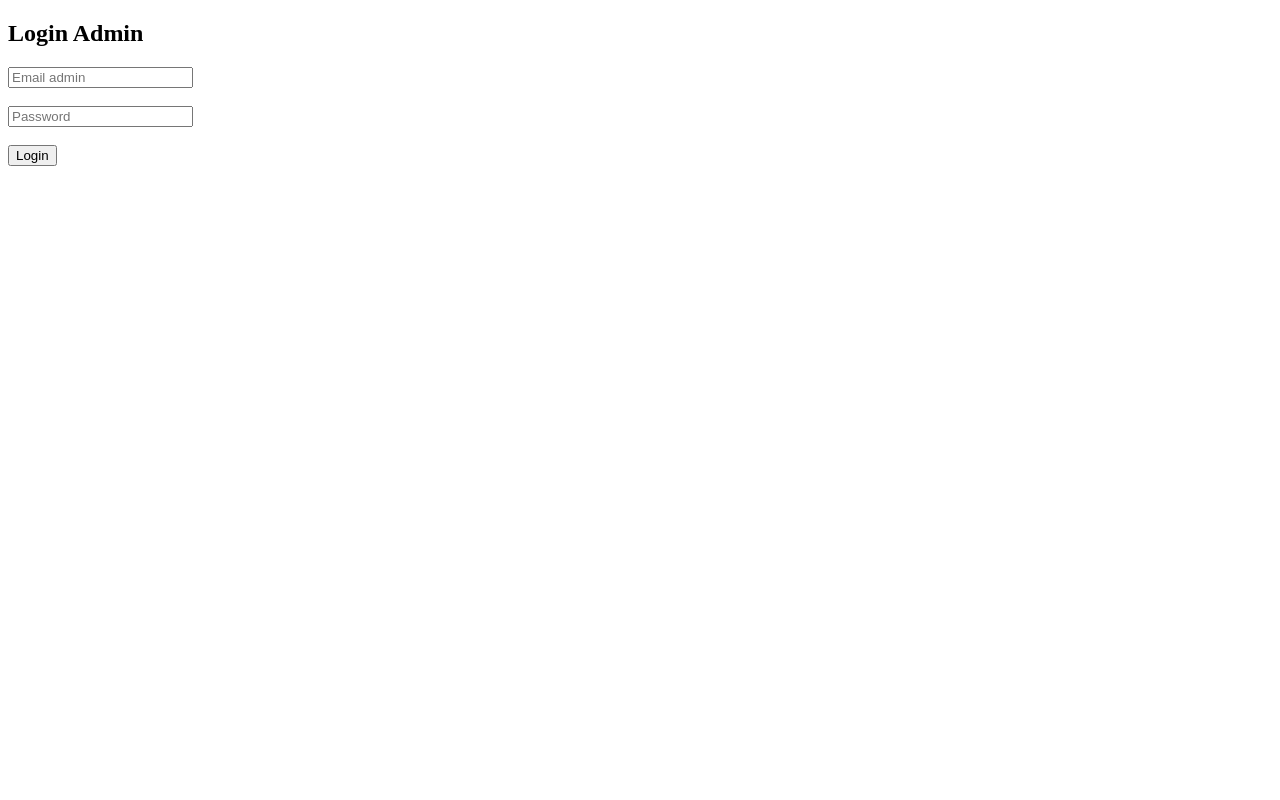
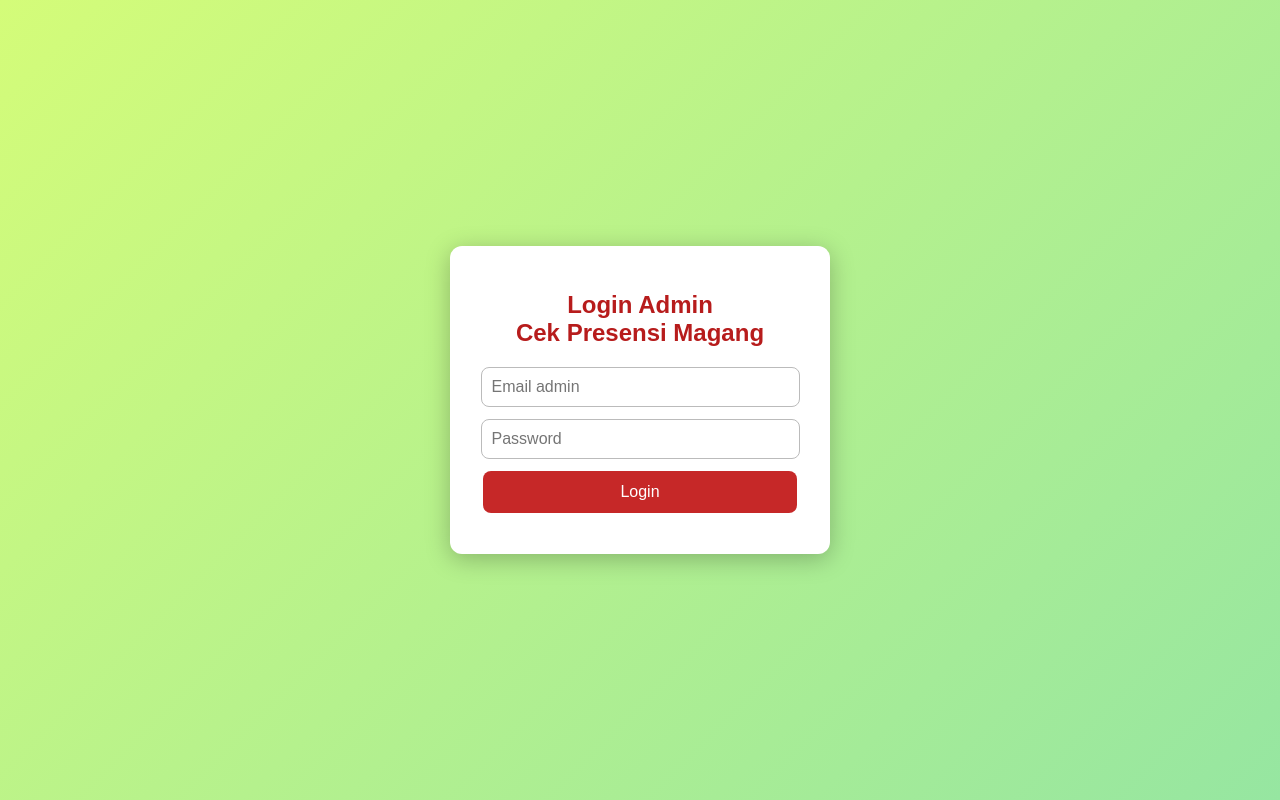
Before and after one commit to ahmadnurfirmansyah-web/absensi_app, a plain HTML site: page admin-login.html in a window 1280 px wide. Drawn offline with nearby package versions, Linux system fonts and the light colour scheme.

Commit message:
Update admin-login.html

```diff
--- a/admin-login.html
+++ b/admin-login.html
@@ -4,17 +4,78 @@
     <title>Login Admin</title>
     <script src="https://cdn.jsdelivr.net/npm/@supabase/supabase-js@2"></script>
     <script src="js/supabase.js"></script>
+
+    <style>
+        body {
+            font-family: Arial, sans-serif;
+            background: linear-gradient(135deg, #d4fc79, #96e6a1);
+            height: 100vh;
+            margin: 0;
+            display: flex;
+            justify-content: center;
+            align-items: center;
+        }
+
+        .login-box {
+            background: #ffffff;
+            width: 330px;
+            padding: 25px;
+            border-radius: 12px;
+            text-align: center;
+            box-shadow: 0px 5px 25px rgba(0, 0, 0, 0.25);
+        }
+
+        h2 {
+            color: #B71C1C;
+            margin-bottom: 20px;
+        }
+
+        input {
+            width: 90%;
+            padding: 10px;
+            margin-bottom: 12px;
+            border: 1px solid #bbb;
+            border-radius: 8px;
+            font-size: 16px;
+        }
+
+        button {
+            width: 95%;
+            padding: 12px;
+            background: #C62828;
+            border: none;
+            border-radius: 8px;
+            color: white;
+            font-size: 16px;
+            cursor: pointer;
+            transition: 0.3s;
+        }
+
+        button:hover {
+            background: #6e2aad;
+        }
+
+        #msg {
+            margin-top: 10px;
+            color: blueviolet;
+            font-weight: bold;
+        }
+    </style>
+
 </head>
 <body>
 
-<h2>Login Admin</h2>
+<div class="login-box">
+    <h2>Login Admin <br>
+    Cek Presensi Magang</h2>
 
-<input id="email" type="email" placeholder="Email admin"><br><br>
-<input id="password" type="password" placeholder="Password"><br><br>
+    <input id="email" type="email" placeholder="Email admin">
+    <input id="password" type="password" placeholder="Password">
 
-<button onclick="loginAdmin()">Login</button>
+    <button onclick="loginAdmin()">Login</button>
 
-<p id="msg"></p>
+    <p id="msg"></p>
+</div>
 
 <script>
 async function loginAdmin() {
@@ -35,7 +96,7 @@ async function loginAdmin() {
     // Ambil user ID
     const userId = data.user.id;
 
-    // Cek role admin di tabel profiles
+    // Cek role admin
     const { data: profile, error: profileErr } = await db
         .from("profiles")
         .select("role")
@@ -52,7 +113,7 @@ async function loginAdmin() {
         return;
     }
 
-    // Simpan ke localStorage
+    // Simpan admin ID
     localStorage.setItem("admin_id", userId);
 
     // Redirect
```
